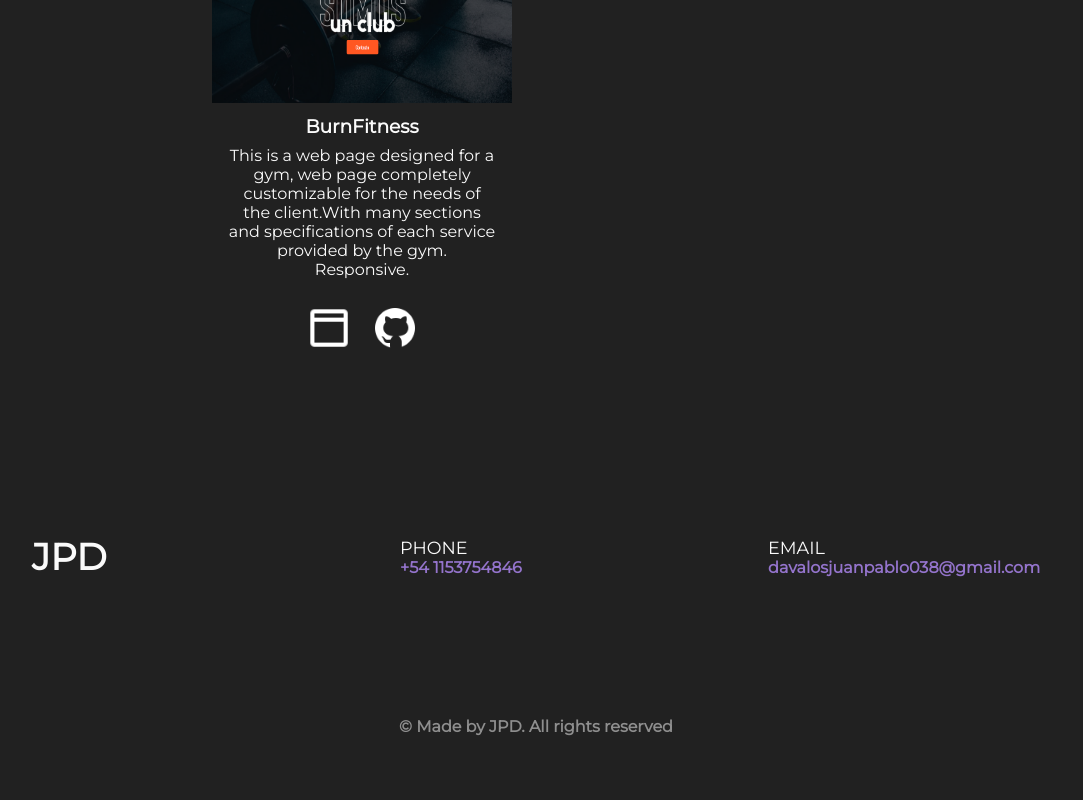
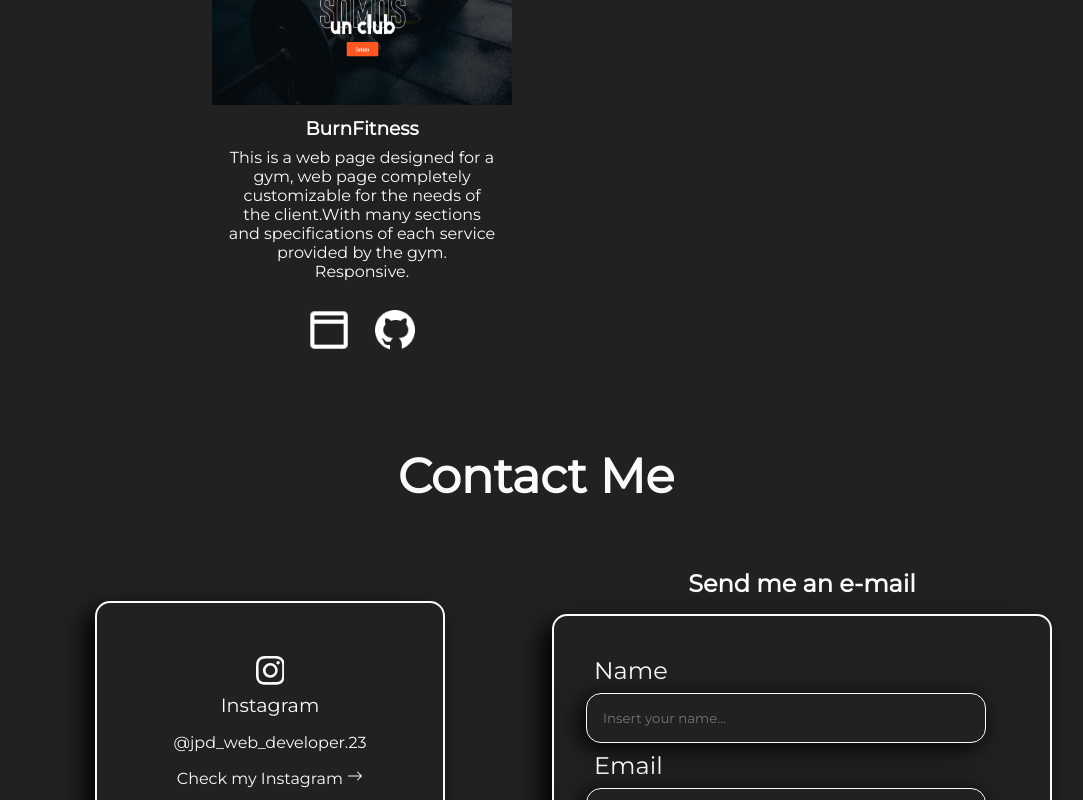
Before and after one commit to DavaJuan/Portafolio, a React (Vite) app: page / in a window 1280 px wide. Shown: the part 3510-4310 px from the top of the page, without its empty margins (104-1187 px from the left). Before the commit the page ends 4267 px from the top, so only its background shows below. Built offline with nearby package versions, Linux system fonts and the light colour scheme.

Commit message:
form fixed

```diff
--- a/src/App.jsx
+++ b/src/App.jsx
@@ -13,7 +13,7 @@ const App = () => {
       <Home />
       <Technologies />
       <Projects />
-      {/* <Contact /> */}
+      <Contact />
       <Footer />
       <Footer2 />
     </div>
--- a/src/Components/Contact/Contact.css
+++ b/src/Components/Contact/Contact.css
@@ -11,123 +11,187 @@
 
 .contAll{
   height: auto;
-  width: auto;
   color: var(--primaryTextColor);
   padding: 2rem;
+  display: flex;
+  justify-content: center;
+  align-items: center;
+  flex-direction: column;
 }
 
 .contAll h3{
-  padding: 1.5rem;
+  padding: 1rem;
   font-size: 3rem;
   text-align: center;
 }
 
+/* CONTACT  */
+
 .contactGrid{
   display: grid;
-  grid-template-columns: 40% 60%;
+  grid-template-columns: 1fr 1fr;
+  padding: 3rem;
+}
+
+.contacts{
+  height: auto;
+  display: grid;
+  grid-template-columns: repeat(1,1fr);
+  gap: 2rem;
   justify-items: center;
-  align-items: center;
   padding: 2rem;
 }
 
-.contacts{
-  padding: 2rem;
+.contact{
+  height: 250px;
+  width: 350px;
+  display: flex;
+  justify-content: center;
+  align-items: center;
+  flex-direction: column;
+  border: 2px solid var(--primaryTextColor);
+  border-radius: 15px;
+  box-shadow: -10px 10px 25px var(--primaryDarkColor);
+  padding: 1rem;
 }
 
-.contacts h4{
-  font-size: 1.5rem;
-  padding: 1rem;
-  text-align: center;
+.contact p {
+  margin: .5rem;
 }
 
-.contact{
-  text-align: center;
-  border: 2px solid var(--primaryTextColor);
-  padding: 2rem;
-  border-radius: 15px;
-  box-shadow: -10px 10px 25px var(--primaryDarkColor);
-  margin: 1rem;
+.ContInco{
+  font-size: 1.8rem;
 }
 
-.contact .pName{
-  color: var(--primaryTextColor);
-}
-
-.contact p{
-  padding: .5rem;
-  color: #f9f9f988;
+.pName{
+  font-size: 1.2rem;
 }
 
 
-.ContInco{
-  font-size: 30px;
-}
+/* FORM */
 
 .form{
-  padding: 2rem;
+  height: auto;
+  display: flex;
+  justify-content: center;
+  align-items: center;
+  flex-direction: column;
 }
 
 .form h4{
+  text-align: center;
   font-size: 1.5rem;
-  padding: 1rem;
-  text-align: center;
 }
 
 .inputs{
-  display: grid;
-  grid-template-columns: 1fr;
+  width: 500px;
+  margin: 1rem;
+  padding: 2rem;
+  display: flex;
+  justify-content: center;
+  flex-direction: column;
+  border: 2px solid var(--primaryTextColor);
+  box-shadow: -10px 10px 25px var(--primaryDarkColor);
+  border-radius: 15px;
+}
+
+.inputs label{
+  font-size: 1.5rem;
+  padding: .5rem;
 }
 
 .inputs input{
-  height: 50px;
-  width: 300px;
+  width: 400px;
   padding: 1rem;
-  margin: 1rem;
+  border-radius: 15px;
+  border: 1px solid var(--primaryTextColor);
   background: transparent;
-  border: 1px solid var(--primaryTextColor);
-  border-radius: 15px;
   color: var(--primaryTextColor);
+  outline: none;
   box-shadow: -5px 5px 25px var(--primaryDarkColor);
 }
 
-.inputs label{
-  margin-left: 15px;
+.inputs textarea{
+  border-radius: 15px;
+  border: 1px solid var(--primaryTextColor);
+  background: transparent;
+  padding: 1rem;
+  margin-bottom: 1rem;
+  color: var(--primaryTextColor);
+  outline: none;
+  resize: none;
 }
 
-.inputs textarea{
-  padding: 1rem;
-  margin: 1rem;
-  background: transparent;
-  border: 1px solid var(--primaryTextColor);
-  border-radius: 15px;
-  color: var(--primaryTextColor);
-  resize: none;
-  box-shadow: -5px 5px 25px var(--primaryDarkColor);
-}
-
-.buttonSend{
-  width: 100px;
-  padding: 1rem;
-  border-radius: 15px;
-  color: var(--primaryTextColor);
-  font-weight: bold;
-  cursor: pointer;
-  border: none;
+.inputs button{
+  padding: .5rem;
+  width: 150px;
   background: #8E2DE2;
   background: -webkit-linear-gradient(to right, #4A00E0, #8E2DE2);
   background: linear-gradient(to right, #4A00E0, #8E2DE2);
-  margin-left: 15px;
+  color: var(--primaryTextColor);
+  border: none;
+  border-radius: 5px;
+  font-weight: bold;
+  cursor: pointer;
 }
 
-.buttonSend:hover{
-  border: 1px solid var(--primaryTextColor);
+.buttonContainer{
+  display: flex;
+  justify-content: center;
+}
+
+
+@media only screen and (max-width: 1050px){
+  .contactGrid{
+    display: grid;
+    grid-template-columns: 1fr;
+    padding: 1rem;
+  }
+
+  .contacts{
+    grid-template-columns: repeat(2,1fr);
+    gap: 1rem;
+    padding: 1rem;
+  }
+
+  .form h4{
+    padding: 2rem;
+  }
 }
 
 
 
-
-@media only screen and (max-width: 850px){
-  .contactGrid{
-    grid-template-columns: 1fr;
+@media only screen and (max-width: 870px){
+  .contacts{
+    grid-template-columns: repeat(1,1fr);
+    gap: 2rem;
   }
 }
+
+
+@media only screen and (max-width: 620px){
+  .inputs{
+    width: 350px;
+    padding: 1rem;
+  }
+
+  .inputs label{
+    font-size: 1.2rem;
+  }
+
+  .inputs input{
+    width: 300px;
+  }
+
+  .inputs textarea{
+    width: 300px;
+  }
+}
+
+
+@media only screen and (max-width: 400px){
+  .contact{
+    height: 200px;
+    width: 300px;
+  }
+}
--- a/src/Components/Contact/Contact.jsx
+++ b/src/Components/Contact/Contact.jsx
@@ -30,7 +30,6 @@ const Contact = () => {
       <h3>Contact Me</h3>
       <div className='contactGrid'>
         <div className='contacts'>
-          <h4>Talk to Me</h4>
           <div className='contact'>
             <BsInstagram className='ContInco'/>
             <p className='pName'>Instagram</p>
@@ -46,25 +45,25 @@ const Contact = () => {
         </div>
         <div className='form'>
           <h4>Send me an e-mail</h4>
-          <div>
           <form className='inputs' ref={form} onSubmit={sendEmail}>
             <label>Name</label>
             <input
               type="text"
               name="user_name"
-              placeholder='Insert your name'
+              placeholder='Insert your name...'
             />
             <label>Email</label>
             <input
               type="email"
               name="user_email"
-              placeholder='Insert your email'
+              placeholder='Insert your email...'
             />
             <label>Message</label>
-            <textarea name="message" cols="30" rows="10"/>
-            <button className='buttonSend' type="submit" value="Send">Send <BsSend /></button>
+            <textarea name="message" cols="30" rows="10" placeholder='Write your massage...'/>
+            <div className='buttonContainer'>
+              <button className='buttonSend' type="submit" value="Send">Send <BsSend /></button>
+            </div>
           </form>
-          </div>
         </div>
       </div>
     </div>
--- a/src/Components/Technologies/Technologies.css
+++ b/src/Components/Technologies/Technologies.css
@@ -40,7 +40,7 @@
 
 .skillsFront{
   width: 300px;
-  border: 1px solid var(--primaryTextColor);
+  border: 2px solid var(--primaryTextColor);
   border-radius: 15px;
   padding: 2rem;
   box-shadow: -10px 10px 25px var(--primaryDarkColor);
```
